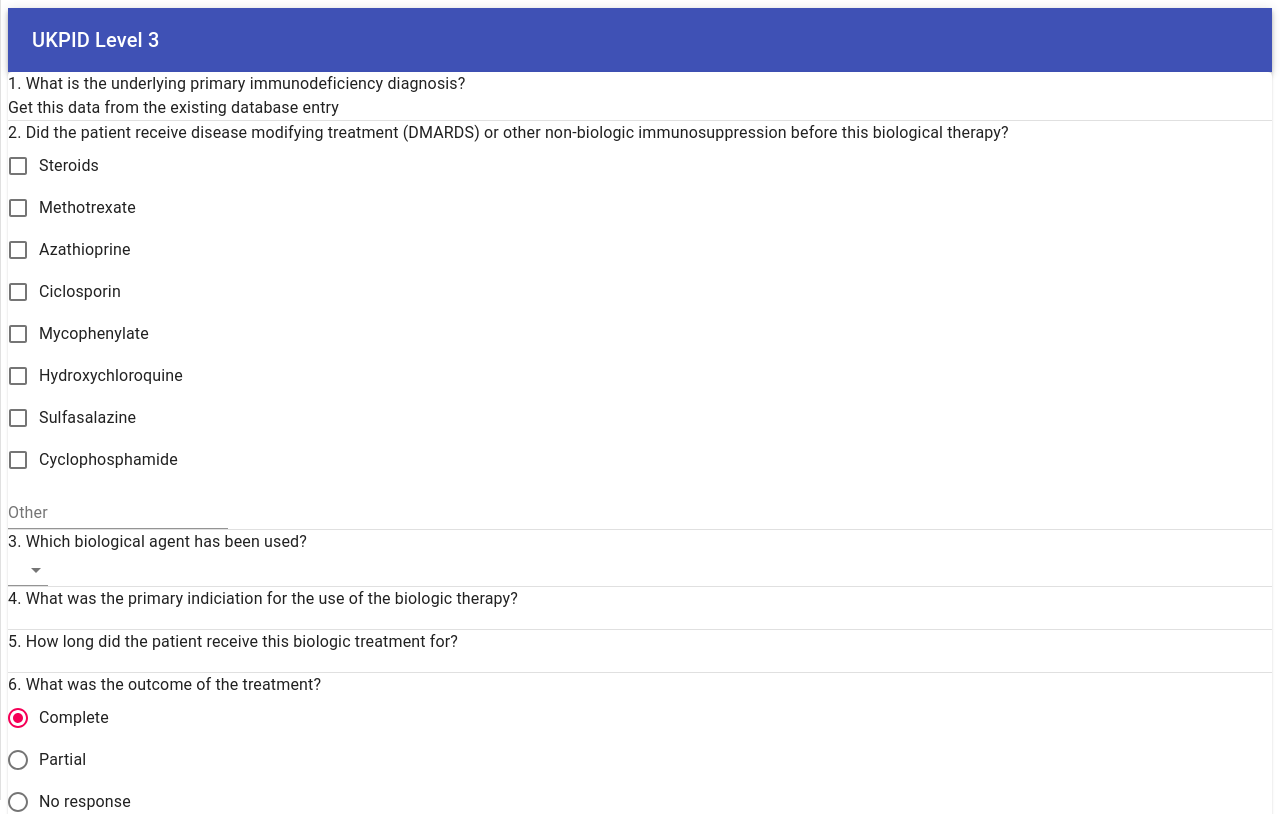
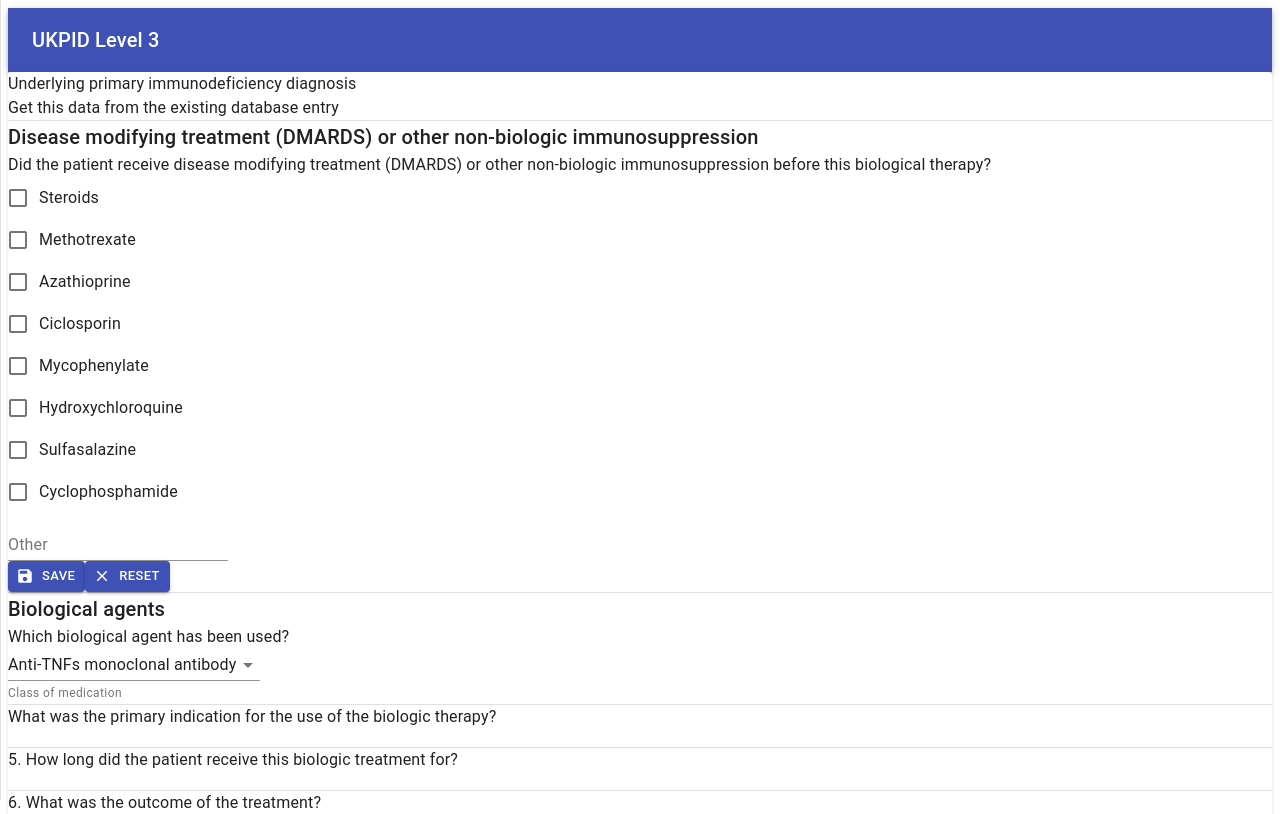
Before and after one commit to UCL/UKPID-level3-app, a Next.js app: page / in a window 1280 px wide. Shown: the top 814 px of the page. Built offline with nearby package versions, Linux system fonts and the light colour scheme.

Commit message:
WIP: refactor convert menu items to be generated dynamically

```diff
--- /dev/null
+++ b/components/trainee-network/biologic-subform.js
@@ -0,0 +1,99 @@
+import React from 'react';
+
+import Button from '@material-ui/core/Button';
+import Grid from '@material-ui/core/Grid';
+import Divider from '@material-ui/core/Divider';
+import Paper from '@material-ui/core/Paper';
+import Typography from '@material-ui/core/Typography';
+
+import FormButtons from './form-buttons.js';
+import { Question3Data, Question3Prompt } from './question3';
+import { Question4Data, Question4Prompt } from './question4';
+import { Question5Data, Question5Prompt } from './question5';
+import { Question6Data, Question6Prompt } from './question6';
+import { Question7Data, Question7Prompt } from './question7';
+import { Question8Data, Question8Prompt } from './question8';
+import { Question9Data, Question9Prompt } from './question9';
+import { Question10Data, Question10Prompt } from './question10';
+
+const BiologicSubForm = () => (
+  <form>
+    <Typography variant="h6">
+      Biological agents
+    </Typography>
+    <Grid container>
+      <Grid item xs={12}>
+        <Question3Prompt />
+      </Grid>
+      <Grid item xs={12}>
+        <Question3Data />
+      </Grid>
+    </Grid>
+    <Divider />
+    <Grid container>
+      <Grid item xs={12}>
+        <Question4Prompt />
+      </Grid>
+      <Grid item xs={12}>
+        <Question4Data />
+      </Grid>
+    </Grid>
+    <Divider />
+    <Grid container>
+      <Grid item xs={12}>
+        <Question5Prompt />
+      </Grid>
+      <Grid item xs={12}>
+        <Question5Data />
+      </Grid>
+    </Grid>
+    <Divider />
+    <Grid container>
+      <Grid item xs={12}>
+        <Question6Prompt />
+      </Grid>
+      <Grid item xs={12}>
+        <Question6Data />
+      </Grid>
+    </Grid>
+    <Divider />
+    <Grid container>
+      <Grid item xs={12}>
+        <Question7Prompt />
+      </Grid>
+      <Grid item xs={12}>
+        <Question7Data />
+      </Grid>
+    </Grid>
+    <Divider />
+    <Grid container>
+      <Grid item xs={12}>
+        <Question8Prompt />
+      </Grid>
+      <Grid item xs={12}>
+        <Question8Data />
+      </Grid>
+    </Grid>
+    <Divider />
+    <Grid container>
+      <Grid item xs={12}>
+        <Question9Prompt />
+      </Grid>
+      <Grid item xs={12}>
+        <Question9Data />
+      </Grid>
+    </Grid>
+    <Divider />
+    <Grid container>
+      <Grid item xs={12}>
+        <Question10Prompt />
+      </Grid>
+      <Grid item xs={12}>
+        <Question10Data />
+      </Grid>
+    </Grid>
+    <FormButtons />
+  </form>
+);
+
+export default BiologicSubForm;
--- /dev/null
+++ b/components/trainee-network/dmards-subform.js
@@ -0,0 +1,40 @@
+import React from 'react';
+
+import Grid from '@material-ui/core/Grid';
+import Divider from '@material-ui/core/Divider';
+import Typography from '@material-ui/core/Typography';
+
+import FormButtons from './form-buttons.js';
+import { Question1Data, Question1Prompt } from './question1';
+import { Question2Data, Question2Prompt } from './question2';
+
+const DmardsSubForm = () => (
+  <React.Fragment>
+    <Grid container>
+      <Grid item xs={12}>
+        <Question1Prompt />
+      </Grid>
+      <Grid item xs={12}>
+        <Question1Data />
+      </Grid>
+    </Grid>
+    <Divider />
+    <Grid container>
+      <form>
+        <Typography variant="h6">
+          Disease modifying treatment (DMARDS) or other non-biologic
+          immunosuppression
+        </Typography>
+        <Grid item xs={12}>
+          <Question2Prompt />
+        </Grid>
+        <Grid item xs={12}>
+          <Question2Data />
+        </Grid>
+        <FormButtons />
+      </form>
+    </Grid>
+  </React.Fragment>
+);
+
+export default DmardsSubForm;
--- a/components/trainee-network/entry-form.js
+++ b/components/trainee-network/entry-form.js
@@ -1,7 +1,15 @@
 import React from 'react';
+
+import Button from '@material-ui/core/Button';
 import Grid from '@material-ui/core/Grid';
 import Divider from '@material-ui/core/Divider';
 import Paper from '@material-ui/core/Paper';
+
+import ClearIcon from '@material-ui/icons/Clear';
+import SaveIcon from '@material-ui/icons/Save';
+
+import DmardsSubForm from './dmards-subform.js';
+import BiologicSubForm from './biologic-subform.js';
 
 import { Question1Data, Question1Prompt } from './question1';
 import { Question2Data, Question2Prompt } from './question2';
@@ -16,95 +24,9 @@ import { Question10Data, Question10Prompt } from './question10';
 
 const EntryForm = () => (
   <Paper>
-    <Grid container>
-      <Grid item xs={12}>
-        <Question1Prompt />
-      </Grid>
-      <Grid item xs={12}>
-        <Question1Data />
-      </Grid>
-    </Grid>
+    <DmardsSubForm />
     <Divider />
-    <Grid container>
-      <Grid item xs={12}>
-        <Question2Prompt />
-      </Grid>
-      <Grid item xs={12}>
-        <Question2Data />
-      </Grid>
-    </Grid>
-    <Divider />
-    <Grid container>
-      <Grid item xs={12}>
-        <Question3Prompt />
-      </Grid>
-      <Grid item xs={12}>
-        <Question3Data />
-      </Grid>
-    </Grid>
-    <Divider />
-    <Grid container>
-      <Grid item xs={12}>
-        <Question4Prompt />
-      </Grid>
-      <Grid item xs={12}>
-        <Question4Data />
-      </Grid>
-    </Grid>
-    <Divider />
-    <Grid container>
-      <Grid item xs={12}>
-        <Question5Prompt />
-      </Grid>
-      <Grid item xs={12}>
-        <Question5Data />
-      </Grid>
-    </Grid>
-    <Divider />
-    <Grid container>
-      <Grid item xs={12}>
-        <Question6Prompt />
-      </Grid>
-      <Grid item xs={12}>
-        <Question6Data />
-      </Grid>
-    </Grid>
-    <Divider />
-    <Grid container>
-      <Grid item xs={12}>
-        <Question7Prompt />
-      </Grid>
-      <Grid item xs={12}>
-        <Question7Data />
-      </Grid>
-    </Grid>
-    <Divider />
-    <Grid container>
-      <Grid item xs={12}>
-        <Question8Prompt />
-      </Grid>
-      <Grid item xs={12}>
-        <Question8Data />
-      </Grid>
-    </Grid>
-    <Divider />
-    <Grid container>
-      <Grid item xs={12}>
-        <Question9Prompt />
-      </Grid>
-      <Grid item xs={12}>
-        <Question9Data />
-      </Grid>
-    </Grid>
-    <Divider />
-    <Grid container>
-      <Grid item xs={12}>
-        <Question10Prompt />
-      </Grid>
-      <Grid item xs={12}>
-        <Question10Data />
-      </Grid>
-    </Grid>
+    <BiologicSubForm />
   </Paper>
 );
 
--- /dev/null
+++ b/components/trainee-network/form-buttons.js
@@ -0,0 +1,30 @@
+import React from 'react';
+
+import Button from '@material-ui/core/Button';
+import ClearIcon from '@material-ui/icons/Clear';
+import SaveIcon from '@material-ui/icons/Save';
+
+const FormButtons = () => (
+  <React.Fragment>
+    <Button
+      variant="contained"
+      color="primary"
+      size="small"
+      type="submit"
+      startIcon={<SaveIcon />}
+    >
+      Save
+    </Button>
+    <Button
+      variant="contained"
+      color="primary"
+      size="small"
+      type="reset"
+      startIcon={<ClearIcon />}
+    >
+      Reset
+    </Button>
+  </React.Fragment>
+);
+
+export default FormButtons;
--- a/components/trainee-network/question1.js
+++ b/components/trainee-network/question1.js
@@ -2,8 +2,7 @@ import React from 'react';
 
 import Typography from '@material-ui/core/Typography';
 
-const question1Text = '1. What is the underlying primary immunodeficiency '
-  + 'diagnosis?';
+const question1Text = 'Underlying primary immunodeficiency diagnosis';
 
 const Question1Prompt = () => <Typography>{question1Text}</Typography>;
 
--- a/components/trainee-network/question2.js
+++ b/components/trainee-network/question2.js
@@ -7,7 +7,7 @@ import FormGroup from '@material-ui/core/FormGroup';
 import TextField from '@material-ui/core/TextField';
 import Typography from '@material-ui/core/Typography';
 
-const question2Text = '2. Did the patient receive disease modifying treatment '
+const question2Text = 'Did the patient receive disease modifying treatment '
   + '(DMARDS) or other non-biologic immunosuppression before this biological '
   + 'therapy?';
 
--- /dev/null
+++ b/components/trainee-network/question3-menu-data.js
@@ -0,0 +1,86 @@
+export const q3_menu_data = [
+  {
+    id: 'anticd20',
+    label: 'Anti-CD20 depleting monoclonal antibody',
+    value: 'anti-cd20',
+    biologics: [
+      {
+        id: 'rituximab',
+        label: 'Rituximab',
+        value: 'rituximab'
+      },
+      {
+        id: 'ocrelizumab',
+        label: 'Ocrelizumab',
+        value: 'ocrelizumab'
+      }
+    ]
+  },
+  {
+    id: 'antitnfs',
+    label: 'Anti-TNFs monoclonal antibody',
+    value: 'anti-tnfs',
+    biologics: [
+      {
+        id: 'infliximab',
+        label: 'Infliximab',
+        value: 'infliximab'
+      },
+      {
+        id: 'adalimumab',
+        label: 'Adalimumab',
+        value: 'adalimumab'
+      },
+      {
+        id: 'entanercept',
+        label: 'Entanercept',
+        value: 'entanercept'
+      },
+      {
+        id: 'golimumab',
+        label: 'Golimumab',
+        value: 'golimumab'
+      }
+    ]
+  },
+  {
+    id: 'ctla4',
+    label: 'CTLA-4 Ig',
+    value: 'ctla4'
+  },
+  {
+    id: 'antiIl6',
+    label: 'Anti-IL-6 or IL-6R monoclonal',
+    value: 'anti-il6'
+  },
+  {
+    id: 'antiIl4',
+    label: 'Anti-IL-4 (dupiliumab), anti-IL-5 (mepolizumab), or anti-IgE (omalizumab)',
+    value: 'anti-il4'
+  },
+  {
+    id: 'antiIl1',
+    label: 'Anti-IL-1 therapy',
+    value: 'anti-il1'
+  },
+  {
+    id: 'jakInh',
+    label: 'Small molecule JAK/STAT inhibitors',
+    value: 'jak-inh'
+  },
+  {
+    id: 'il12',
+    label: 'IL-12p40 (Ustakinumab), IL-23 (Guselkumab)',
+    value: 'il12-il23'
+  },
+  {
+    id: 'antiIl17',
+    label: 'Anti IL-17',
+    value: 'anti-il17'
+  },
+  {
+    id: 'otherAntiNeo',
+    label: 'Other anti-neoplastic biologics including checkpoint blockade and other depleting antibodies',
+    value: 'other-anti-neo'
+  }
+];
--- a/components/trainee-network/question3.js
+++ b/components/trainee-network/question3.js
@@ -1,38 +1,27 @@
 import React from 'react';
 
 import FormControl from '@material-ui/core/FormControl';
+import FormHelperText from '@material-ui/core/FormHelperText';
 import MenuItem from '@material-ui/core/MenuItem';
 import Select from '@material-ui/core/Select';
 import Typography from '@material-ui/core/Typography';
 
-const question3Text = '3. Which biological agent has been used?';
-const anticd20Text = 'Anti-CD20 depleting monoclonal antibody';
-const antiTnfsText = 'Anti-TNFs monoclonal antibody';
-const ctla4Text = 'CTLA-4 Ig';
-const antiIl6Text = 'Anti-IL-6 or IL-6R monoclonal';
-const antiIl4Text = 'Anti-IL-4 (dupiliumab), anti-IL-5 (mepolizumab), or anti-IgE (omalizumab)';
-const antiIl1Text = 'Anti-IL-1 therapy';
-const jakInhText = 'Small molecule JAK/STAT inhibitors';
-const il12Text = 'IL-12p40 (Ustakinumab), IL-23 (Guselkumab)';
-const antiIl17Text = 'Anti IL-17';
-const otherAntiNeoText = ' Other anti-neoplastic biologics including checkpoint blockade and other depleting antibodies';
+import { q3_menu_data } from './question3-menu-data.js';
+
+const question3Text = 'Which biological agent has been used?';
 
 const Question3Prompt = () => <Typography>{question3Text}</Typography>;
 
 const Question3Data = () => (
   <FormControl>
-    <Select value="biological-agent-category">
-      <MenuItem value="anti-cd20">{anticd20Text}</MenuItem>
-      <MenuItem value="anti-tnfs">{antiTnfsText}</MenuItem>
-      <MenuItem value="ctla4">{ctla4Text}</MenuItem>
-      <MenuItem value="antiIl6">{antiIl6Text}</MenuItem>
-      <MenuItem value="antiIl4">{antiIl4Text}</MenuItem>
-      <MenuItem value="antiIl1">{antiIl1Text}</MenuItem>
-      <MenuItem value="jakInh">{jakInhText}</MenuItem>
-      <MenuItem value="il12">{il12Text}</MenuItem>
-      <MenuItem value="antiIl17">{antiIl17Text}</MenuItem>
-      <MenuItem value="otherAntiNeo">{otherAntiNeoText}</MenuItem>
+    <Select value="anti-tnfs">
+    {
+      q3_menu_data.map(item => (
+        <MenuItem key={item.id} value={item.value}>{item.label}</MenuItem>
+      ))
+    }
     </Select>
+    <FormHelperText>Class of medication</FormHelperText>
   </FormControl>
 );
 
--- a/components/trainee-network/question4.js
+++ b/components/trainee-network/question4.js
@@ -4,7 +4,8 @@ import FormControl from '@material-ui/core/FormControl';
 import FormGroup from '@material-ui/core/FormGroup';
 import Typography from '@material-ui/core/Typography';
 
-const question4Text = '4. What was the primary indiciation for the use of the biologic therapy?';
+const question4Text = 'What was the primary indication for the use of the '
+  + 'biologic therapy?';
 
 const Question4Prompt = () => <Typography>{question4Text}</Typography>;
 
--- a/components/trainee-network/question9.js
+++ b/components/trainee-network/question9.js
@@ -14,7 +14,7 @@ const Question9Prompt = () => <Typography>{question9Text}</Typography>;
 const Question9Data = () => (
   <FormControl>
     <FormGroup>
-      <Select value="specialty">
+      <Select value="neurology">
         <MenuItem value="haematology">Haematology</MenuItem>
         <MenuItem value="rheumatology">Rheumatology</MenuItem>
         <MenuItem value="renal">Renal</MenuItem>
--- a/package.json
+++ b/package.json
@@ -24,6 +24,7 @@
   "homepage": "https://github.com/UCL/UKPID-level3-app#readme",
   "dependencies": {
     "@material-ui/core": "^4.8.3",
+    "@material-ui/icons": "^4.9.1",
     "next": "^9.1.7",
     "react": "^16.12.0",
     "react-dom": "^16.12.0"
@@ -74,7 +75,8 @@
         }
       ],
       "comma-dangle": [
-        "error", {
+        "error",
+        {
           "functions": "never",
           "exports": "always-multiline"
         }
```
Also changed, not shown: 1 other file (tests, documents, lock files or other folders).
